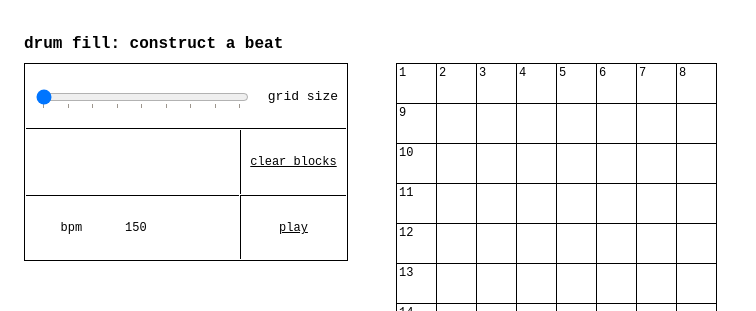
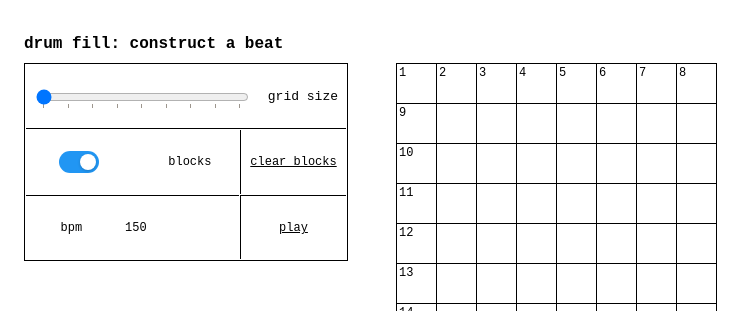
Before and after one commit to thisisparker/fill-harmonics, a website built with Vite: page index.html in a window 1280 px wide. Shown: the top 311 px of the page, without its empty margins (0-756 px from the left). Built offline with nearby package versions, Linux system fonts and the light colour scheme.

Commit message:
add blocks toggle (not yet functional)

```diff
--- a/src/main.js
+++ b/src/main.js
@@ -321,8 +321,28 @@ function main() {
     machineContainer.appendChild(controlPanel);
 
     const sizeSliderContainer = createSliderComponents();
+    controlPanel.appendChild(sizeSliderContainer);
 
-    controlPanel.appendChild(sizeSliderContainer);
+    // Toggle switch for blocks/text
+    const toggleContainer = document.createElement("div");
+    toggleContainer.classList.add("toggle-container");
+
+    const toggleLabel = document.createElement("label");
+    toggleLabel.classList.add("toggle-label");
+    toggleLabel.textContent = "blocks";
+
+    const toggleSwitch = document.createElement("input");
+    toggleSwitch.type = "checkbox";
+    toggleSwitch.checked = true;
+    toggleSwitch.classList.add("toggle-switch");
+
+    toggleSwitch.addEventListener("change", () => {
+        toggleLabel.textContent = toggleSwitch.checked ? "blocks" : "text";
+    });
+
+    toggleContainer.appendChild(toggleSwitch);
+    toggleContainer.appendChild(toggleLabel);
+    controlPanel.appendChild(toggleContainer);
 
     const clearButton = document.createElement("button");
     clearButton.textContent = "clear blocks";
@@ -492,7 +512,6 @@ function stopSequencer() {
 
 function changeTempo(newBpm) {
     stepDuration = (60 / newBpm) * 1000;
-    // The next step will use the new tempo automatically
 }
 
 main();
--- a/src/style.css
+++ b/src/style.css
@@ -42,7 +42,7 @@ h1 {
     width: 320px;
     grid-template-areas:
         "size-slider size-slider size-slider"
-        ". . clear-button"
+        "block-toggle block-toggle clear-button"
         "bpm-input bpm-input play-button";
     grid-template-columns: 1fr 1fr 1fr;
     grid-template-rows: 4rem 4rem 4rem;
@@ -156,3 +156,56 @@ h1 {
         margin-bottom: 0;
     }
 }
+
+.toggle-container {
+    grid-area: block-toggle;
+    display: flex;
+    align-items: center;
+    justify-content: space-around;
+    height: 100%;
+}
+
+.toggle-switch {
+    appearance: none;
+    width: 40px;
+    height: 22px;
+    background: #ccc;
+    border-radius: 22px;
+    position: relative;
+    outline: none;
+    cursor: pointer;
+    transition: background 0.2s;
+    margin-right: 0.5rem;
+}
+
+.toggle-switch:checked {
+    background: #2196f3;
+}
+
+.toggle-switch::before {
+    content: '';
+    position: absolute;
+    left: 3px;
+    top: 3px;
+    width: 16px;
+    height: 16px;
+    background: #fff;
+    border-radius: 50%;
+    transition: transform 0.2s;
+    box-shadow: 0 1px 3px rgba(0,0,0,0.2);
+}
+
+.toggle-switch:checked::before {
+    transform: translateX(18px);
+}
+
+.toggle-label {
+    font-family: monospace;
+    font-size: 0.75rem;
+    user-select: none;
+    margin-left: 0.25rem;
+    width: 3.5em;
+    display: inline-block;
+    text-align: center;
+    transition: color 0.2s;
+}
```
